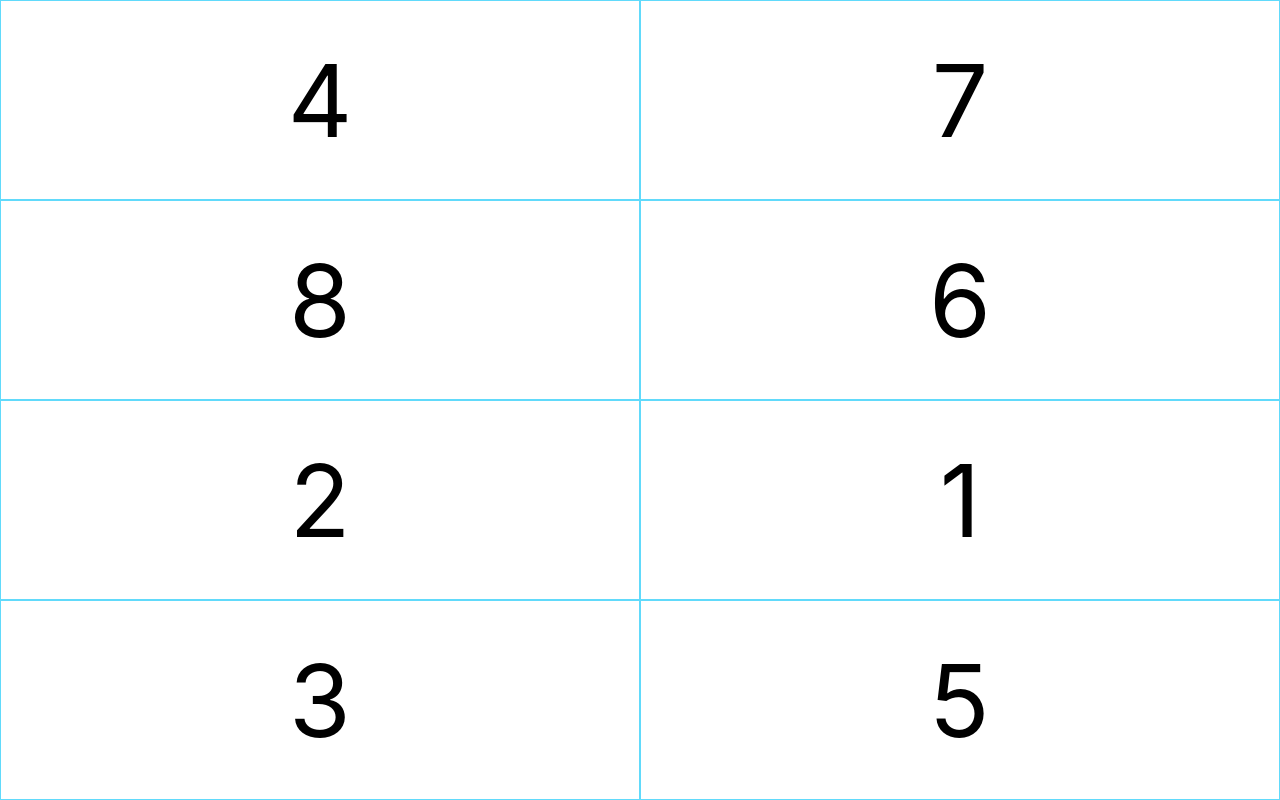
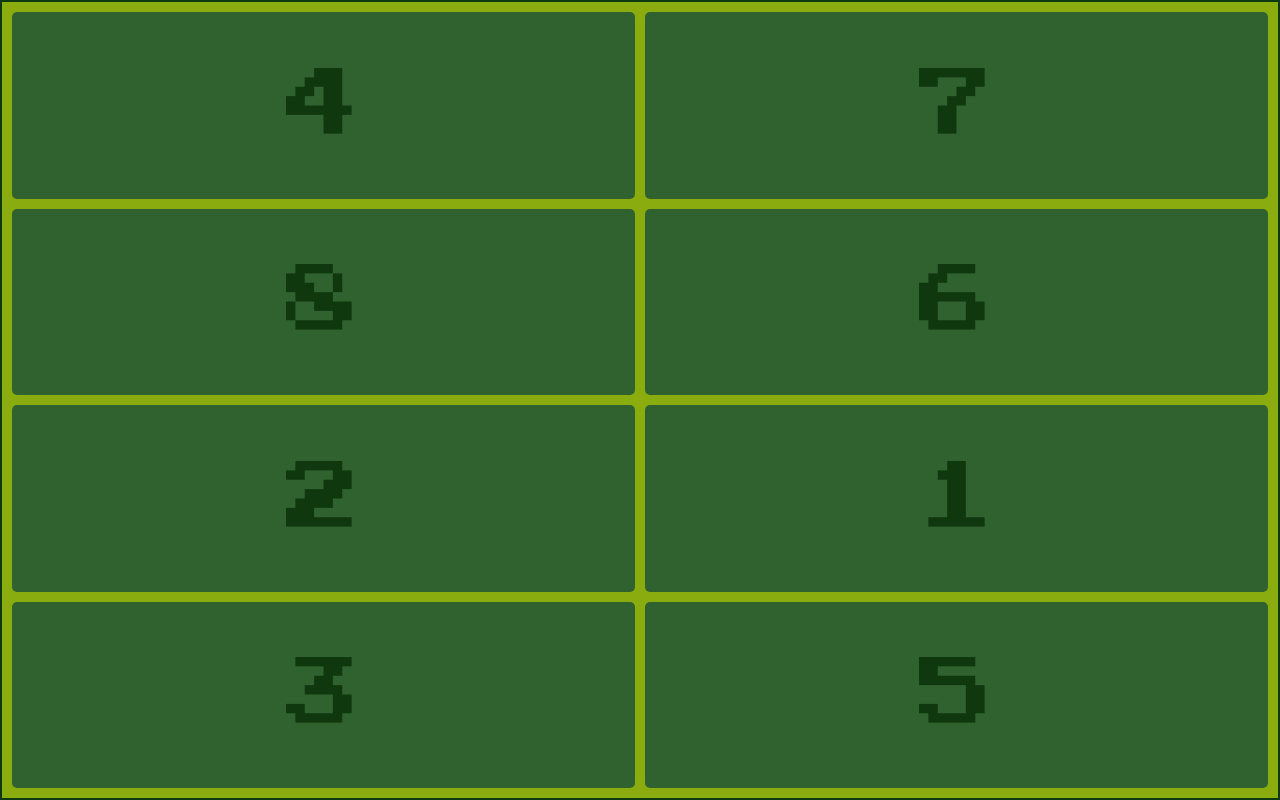
Before and after one commit to james-langridge/number-blocks, a React (Create React App) app: page / in a window 1280 px wide. Built offline with nearby package versions, Linux system fonts and the light colour scheme; the HTML template or start-up script is replaced by a standard one.

Commit message:
Make it look FIRE

```diff
--- a/public/index.html
+++ b/public/index.html
@@ -1,6 +1,9 @@
 <!DOCTYPE html>
 <html lang="en">
   <head>
+    <link rel="preconnect" href="https://fonts.googleapis.com">
+    <link rel="preconnect" href="https://fonts.gstatic.com" crossorigin>
+    <link href="https://fonts.googleapis.com/css2?family=Press+Start+2P&display=swap" rel="stylesheet">
     <meta charset="utf-8" />
     <link rel="icon" href="%PUBLIC_URL%/favicon.ico" />
     <meta name="viewport" content="width=device-width, initial-scale=1" />
--- a/src/App.css
+++ b/src/App.css
@@ -1,57 +1,25 @@
-.App {
-  text-align: center;
+.grid {
+  display: grid;
+  height: 100vh;
+  grid-template-columns: repeat(2, 1fr);
+  grid-template-rows: repeat(4, 1fr);
+  grid-gap: 10px;
+  padding: 10px;
+  border: 2px solid #0f380f;
+  box-sizing: border-box;
 }
 
-.App-logo {
-  height: 40vmin;
-  pointer-events: none;
-}
-
-@media (prefers-reduced-motion: no-preference) {
-  .App-logo {
-    animation: App-logo-spin infinite 20s linear;
-  }
-}
-
-.App-header {
-  background-color: #282c34;
-  min-height: 100vh;
-  display: flex;
-  flex-direction: column;
-  align-items: center;
-  justify-content: center;
-  font-size: calc(10px + 2vmin);
-  color: white;
-}
-
-.App-link {
-  color: #61dafb;
-}
-
-@keyframes App-logo-spin {
-  from {
-    transform: rotate(0deg);
-  }
-  to {
-    transform: rotate(360deg);
-  }
-}
-
-.grid-container {
-  display: grid;
-  height: 100vh;
-  grid-template-rows: repeat(4, 1fr);
-  grid-template-columns: repeat(2, 1fr);
-}
-
-.grid-item {
-  border: #61dafb solid 1px;
+.cell {
+  width: 100%;
+  height: 100%;
   display: flex;
   justify-content: center;
   align-items: center;
-  font-size: 100px;
+  font-size: 75px;
+  background-color: #306230;
+  border-radius: 5px;
 }
 
-.green {
-  background-color: chartreuse;
+.correct {
+  background-color: #9bbc0f;
 }
--- a/src/components/Grid.tsx
+++ b/src/components/Grid.tsx
@@ -16,12 +16,12 @@ export default function Grid() {
     }
 
     if (clickedNum === currentNum) {
-      document.getElementById(`square-${clickedNum}`)?.classList.add('green')
+      document.getElementById(`square-${clickedNum}`)?.classList.add('correct')
 
       if (currentNum === shuffledNumbers.length) {
         setCurrentNum(1)
         shuffledNumbers.forEach(val => {
-          document.getElementById(`square-${val}`)?.classList.remove('green')
+          document.getElementById(`square-${val}`)?.classList.remove('correct')
         })
         setShuffledNumbers(generateShuffledNumArr())
 
@@ -33,7 +33,7 @@ export default function Grid() {
   }
 
   return (
-    <div className="grid-container">
+    <div className="grid">
       {shuffledNumbers.map(val => (
         <GridSquare key={val} val={val} clickHandler={clickHandler} />
       ))}
--- a/src/components/GridSquare.tsx
+++ b/src/components/GridSquare.tsx
@@ -1,18 +1,19 @@
 import React from 'react'
 
-export default function GridSquare(props: {
+export default function GridSquare({
+  val,
+  clickHandler,
+}: {
   val: number
   clickHandler: (event: React.MouseEvent | React.KeyboardEvent) => void
 }) {
-  const {val, clickHandler} = props
-
   return (
     <div
       role={'button'}
       tabIndex={val}
       id={`square-${val}`}
       key={val}
-      className="grid-item"
+      className="cell"
       onClick={clickHandler}
       onKeyDown={clickHandler}
     >
--- a/src/index.css
+++ b/src/index.css
@@ -1,13 +1,26 @@
 body {
   margin: 0;
-  font-family: -apple-system, BlinkMacSystemFont, 'Segoe UI', 'Roboto', 'Oxygen',
-    'Ubuntu', 'Cantarell', 'Fira Sans', 'Droid Sans', 'Helvetica Neue',
-    sans-serif;
+  font-family: 'Press Start 2P', monospace;
   -webkit-font-smoothing: antialiased;
   -moz-osx-font-smoothing: grayscale;
+  min-height: 100vh;
+  background-color: #8bac0f;
+  color: #0f380f;
 }
 
-code {
-  font-family: source-code-pro, Menlo, Monaco, Consolas, 'Courier New',
-    monospace;
+/* Game Boy colours */
+.lightest {
+  background-color: #9bbc0f;
 }
+
+.light {
+  background-color: #8bac0f;
+}
+
+.dark {
+  background-color: #306230;
+}
+
+.darkest {
+  background-color: #0f380f;
+}
```
